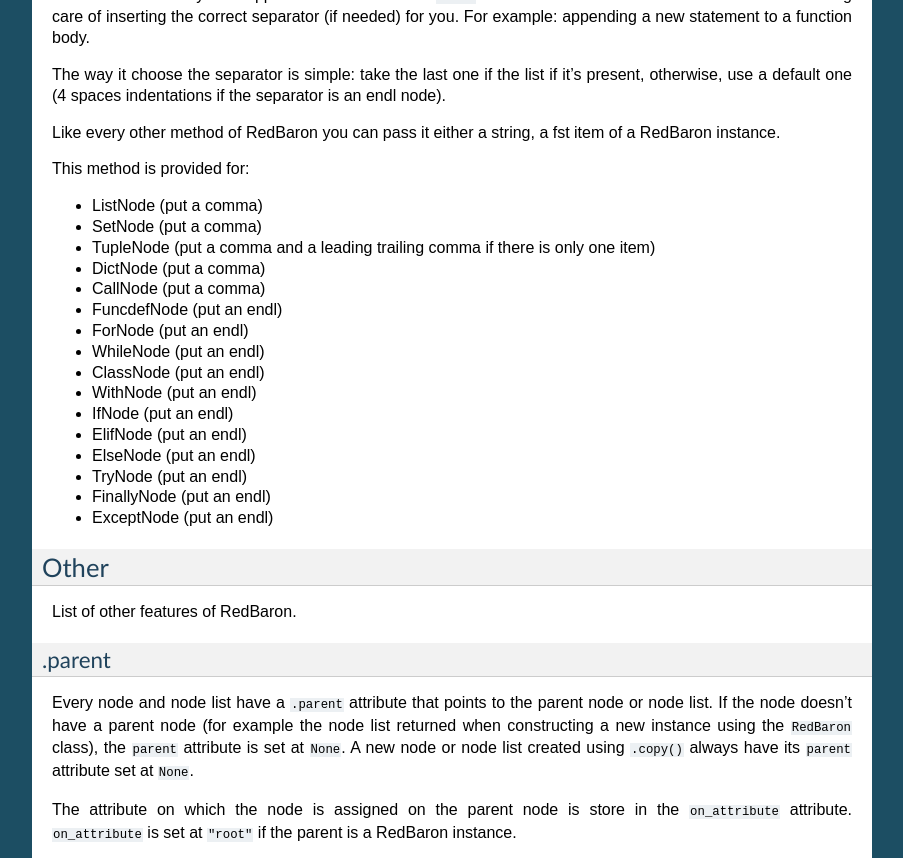
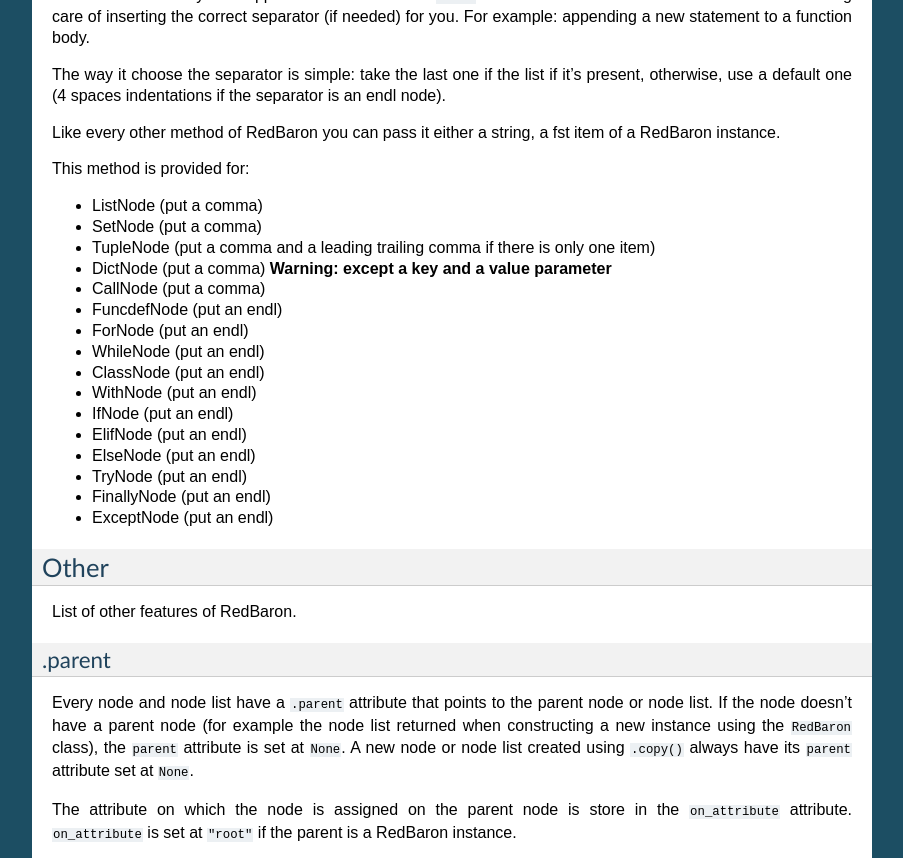
Before and after one commit to PyCQA/redbaron, a Sphinx documentation site: the page built from docs/tutorial.rst, in a window 1280 px wide and 900 px high, scrolled down 7843 px, cut to the strip 0-858 px from the top of the window. Shown: the whole strip, without its empty margins (198-1101 px from the left). Built offline with Sphinx 7.4.7, drawn with Linux system fonts in a browser that asks for light colours.

Commit message:
[mod] put a warning for .append_value() of DictNode

```diff
--- a/docs/tutorial.rst
+++ b/docs/tutorial.rst
@@ -501,7 +501,7 @@ This method is provided for:
 * ListNode (put a comma)
 * SetNode (put a comma)
 * TupleNode (put a comma and a leading trailing comma if there is only one item)
-* DictNode (put a comma)
+* DictNode (put a comma) **Warning: except a key and a value parameter**
 * CallNode (put a comma)
 * FuncdefNode (put an endl)
 * ForNode (put an endl)
```
